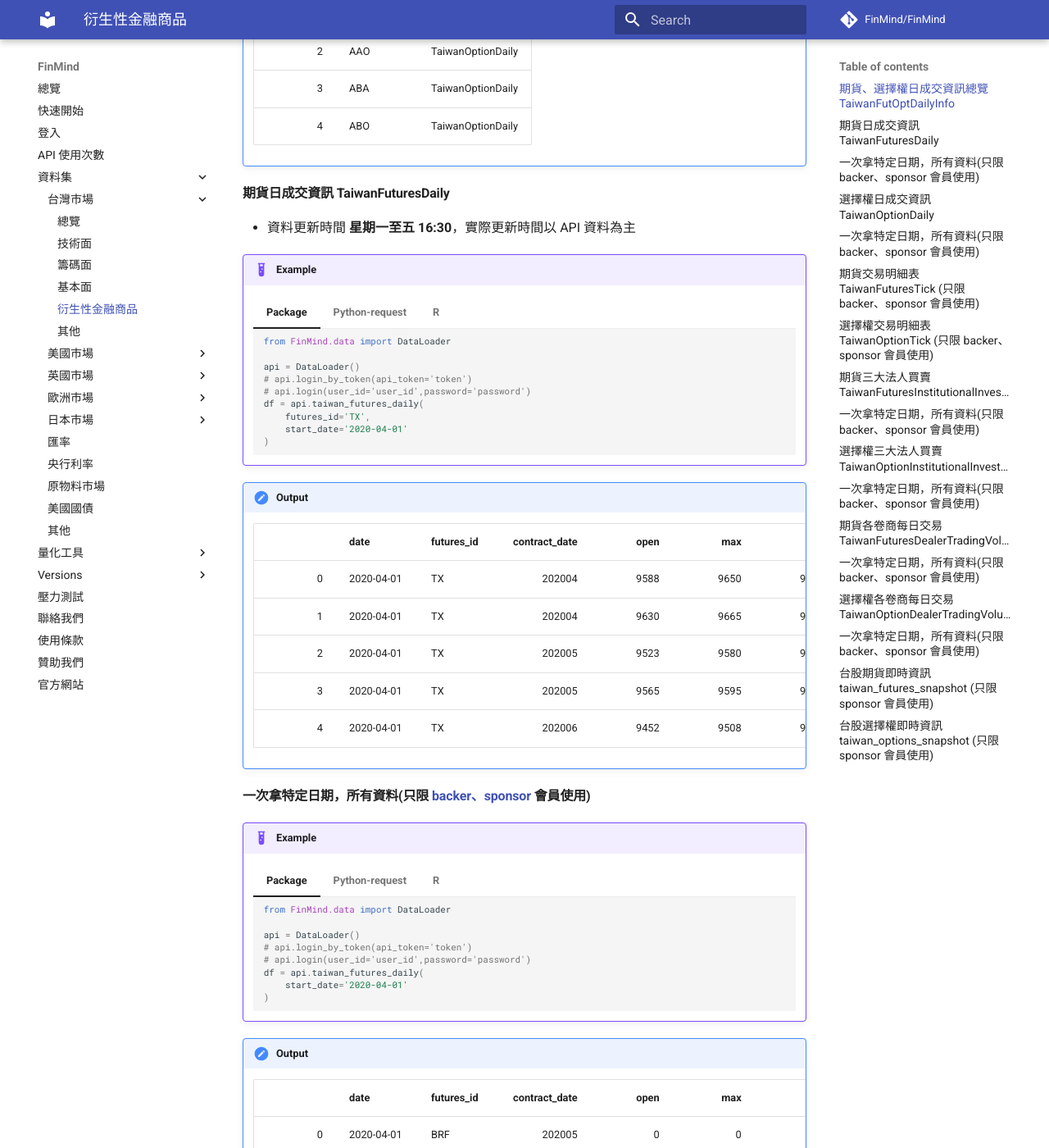
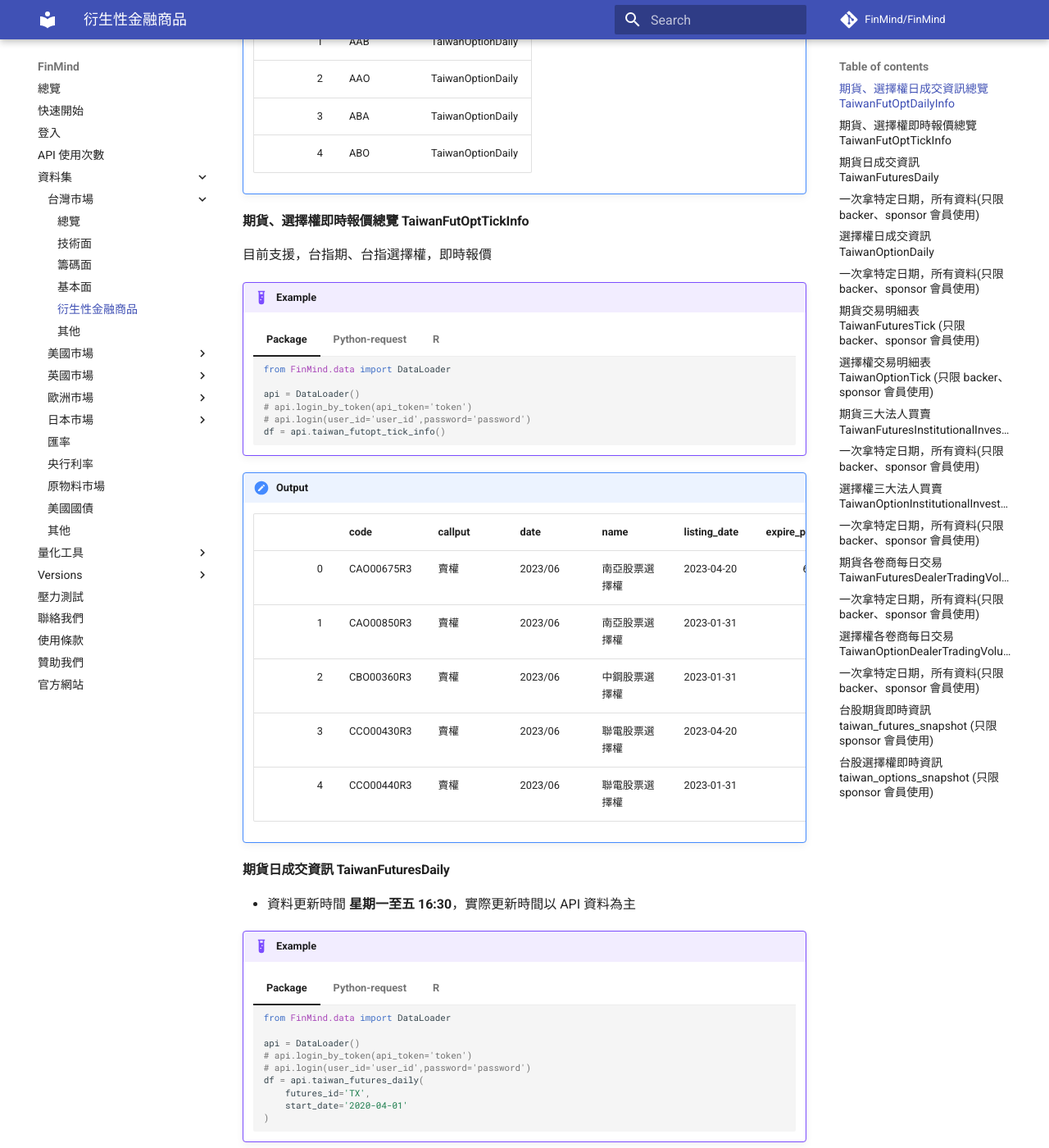
Before and after one commit to FinMind/FinMind-Doc, an MkDocs documentation site: the page built from docs/tutor/TaiwanMarket/Derivative.md, in a window 1280 px wide and 1400 px high, scrolled down 1023 px. Shown: the whole window at 82% size. Built offline with MkDocs 1.6.1 and Material for MkDocs 9.7.7, drawn with Linux system fonts in a browser that asks for light colours; comment, search, counter and statistics services are not loaded; some of the changed text lies outside the part shown.

Commit message:
feat: add TaiwanFutOptTickInfo

````diff
--- a/docs/tutor/TaiwanMarket/Derivative.md
+++ b/docs/tutor/TaiwanMarket/Derivative.md
@@ -1,7 +1,8 @@
 
-在台股衍生性商品資料，我們擁有 11 種資料集，如下:
+在台股衍生性商品資料，我們擁有 12 種資料集，如下:
 
 - [期貨、選擇權日成交資訊總覽 TaiwanOptionFutureInfo](https://finmind.github.io/tutor/TaiwanMarket/Derivative/#taiwanfutoptdailyinfo)
+- [期貨、選擇權即時報價總覽 TaiwanFutOptTickInfo](https://finmind.github.io/tutor/TaiwanMarket/Derivative/#taiwanfutopttickinfo)
 - [期貨日成交資訊 TaiwanFuturesDaily](https://finmind.github.io/tutor/TaiwanMarket/Derivative/#taiwanfuturesdaily)
 - [選擇權日成交資訊 TaiwanOptionDaily](https://finmind.github.io/tutor/TaiwanMarket/Derivative/#taiwanoptiondaily)
 - [期貨交易明細表 TaiwanFuturesTick](https://finmind.github.io/tutor/TaiwanMarket/Derivative/#taiwanfuturestick-backersponsor)
@@ -66,6 +67,60 @@
     |  2 | AAO    | TaiwanOptionDaily |
     |  3 | ABA    | TaiwanOptionDaily |
     |  4 | ABO    | TaiwanOptionDaily |
+
+
+#### 期貨、選擇權即時報價總覽 TaiwanFutOptTickInfo
+目前支援，台指期、台指選擇權，即時報價
+
+!!! example
+    === "Package"
+        ```python
+        from FinMind.data import DataLoader
+
+        api = DataLoader()
+        # api.login_by_token(api_token='token')
+        # api.login(user_id='user_id',password='password')
+        df = api.taiwan_futopt_tick_info()
+        ```
+    === "Python-request"
+        ```python
+        import requests
+        import pandas as pd
+        url = "https://api.finmindtrade.com/api/v4/data"
+        parameter = {
+            "dataset": "TaiwanFutOptTickInfo",
+            "token": "", # 參考登入，獲取金鑰
+        }
+        data = requests.get(url, params=parameter)
+        data = data.json()
+        data = pd.DataFrame(data['data'])
+        print(data.head())
+        ```
+    === "R"
+        ```R
+        library(httr)
+        library(data.table)
+        library(dplyr)
+
+        url = 'https://api.finmindtrade.com/api/v4/data'
+        response = httr::GET(url = url,
+                            query = list(
+                            dataset="TaiwanFutOptTickInfo",
+                            token = "" # 參考登入，獲取金鑰
+                            )
+        )
+        data = response %>% content
+        df = do.call('cbind',data$data) %>%data.table
+        head(df)
+        ```
+!!! output
+    |    | code       | callput   | date    | name           | listing_date   |   expire_price | update_date   |
+    |---:|:-----------|:----------|:--------|:---------------|:---------------|---------------:|:--------------|
+    |  0 | CAO00675R3 | 賣權      | 2023/06 | 南亞股票選擇權 | 2023-04-20     |           67.5 | 2023-06-05    |
+    |  1 | CAO00850R3 | 賣權      | 2023/06 | 南亞股票選擇權 | 2023-01-31     |           85   | 2023-06-05    |
+    |  2 | CBO00360R3 | 賣權      | 2023/06 | 中鋼股票選擇權 | 2023-01-31     |           36   | 2023-06-05    |
+    |  3 | CCO00430R3 | 賣權      | 2023/06 | 聯電股票選擇權 | 2023-04-20     |           43   | 2023-06-05    |
+    |  4 | CCO00440R3 | 賣權      | 2023/06 | 聯電股票選擇權 | 2023-01-31     |           44   | 2023-06-05    |
 
 #### 期貨日成交資訊 TaiwanFuturesDaily
 
````
Also changed, not shown: other parts of docs/tutor/TaiwanMarket/Derivative.md (+2 -2 lines), docs/tutor/TaiwanMarket/DataList.md (+2 -1 lines).
